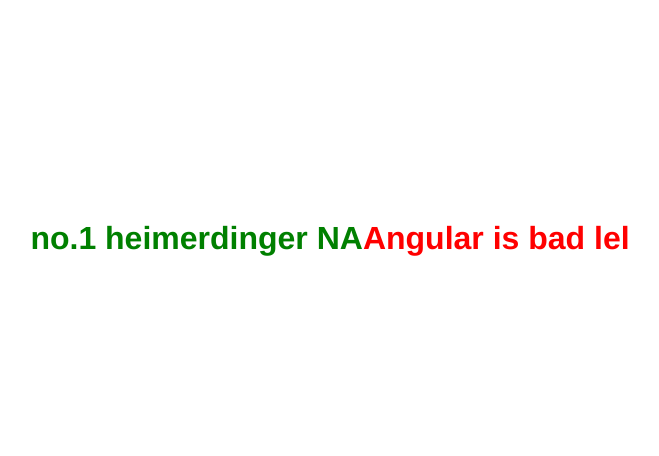
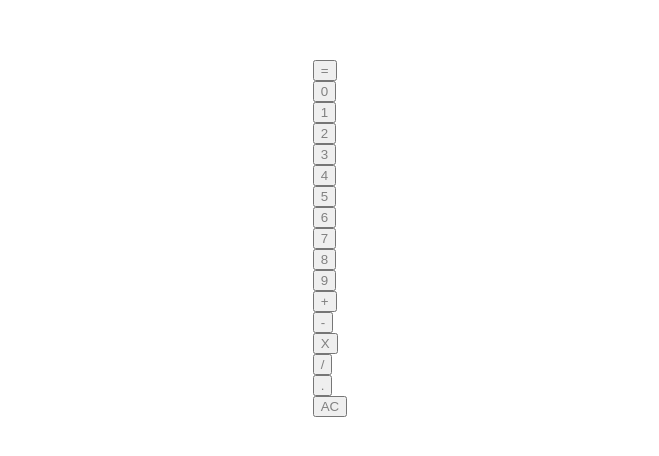
Before and after one commit to terminader7/js-calculator, a React (Create React App) app: page / in a window 1280 px wide. Shown: the part 162-618 px from the top of the page, without its empty margins (310-969 px from the left). Built offline with nearby package versions, Linux system fonts and the light colour scheme.

Commit message:
simple on click functionality for buttons

```diff
--- a/src/App.js
+++ b/src/App.js
@@ -1,21 +1,11 @@
 import "./App.css";
 import styled from "styled-components";
-
-const Title = styled.h1`
-  color: green;
-  font-family: helvetica;
-`;
-
-const SecondaryTitle = styled(Title)`
-  color: red;
-  display: flex;
-`;
+import { Calculator } from "./components/Calculator";
 
 function App() {
   return (
     <div className="App">
-      <Title>no.1 heimerdinger NA</Title>
-      <SecondaryTitle>Angular is bad lel</SecondaryTitle>
+      <Calculator />
     </div>
   );
 }
--- a/src/components/Calculator.js
+++ b/src/components/Calculator.js
@@ -1,5 +1,17 @@
-import React from "react";
+import React, { useState } from "react";
+import styled from "styled-components";
 
+import { CalculatorNumPad } from "./CalculatorNumPad";
+import { CalculatorDisplay } from "./CalculatorDisplay";
+
+const CalculatorContainer = styled.div``;
 export const Calculator = () => {
-  return <div></div>;
+  const [display, setDisplay] = useState("");
+
+  return (
+    <CalculatorContainer>
+      <CalculatorNumPad setDisplay={setDisplay} />
+      <CalculatorDisplay display={display} />
+    </CalculatorContainer>
+  );
 };
--- a/src/components/CalculatorButton.js
+++ b/src/components/CalculatorButton.js
@@ -1 +1,34 @@
 import React from "react";
+import styled from "styled-components";
+
+const Button = styled.button`
+  color: grey;
+`;
+export const CalculatorButton = ({
+  id,
+  buttonLabel,
+  setDisplay,
+  display,
+  type,
+}) => {
+  const handleClick = (display, type) => {
+    switch (type) {
+      case "input":
+        console.log(type);
+        setDisplay(display);
+        break;
+      case "operand":
+        console.log(type);
+        setDisplay(display);
+        break;
+    }
+  };
+
+  return (
+    <div>
+      <Button id={id} onClick={handleClick(display, type)}>
+        {buttonLabel}
+      </Button>
+    </div>
+  );
+};
--- a/src/components/CalculatorDisplay.js
+++ b/src/components/CalculatorDisplay.js
@@ -1 +1,8 @@
 import React from "react";
+import styled from "styled-components";
+
+const DisplayNumber = styled.div``;
+
+export const CalculatorDisplay = ({ display }) => {
+  return <DisplayNumber>{display}</DisplayNumber>;
+};
--- /dev/null
+++ b/src/components/CalculatorNumPad.js
@@ -0,0 +1,25 @@
+import React from "react";
+import styled from "styled-components";
+
+import numPadProperties from "../constants/numPadProperties";
+import { CalculatorButton } from "./CalculatorButton";
+
+const NumPad = styled.div``;
+
+export const CalculatorNumPad = ({ setDisplay }) => {
+  return (
+    <NumPad>
+      {numPadProperties.map(({ id, buttonLabel, display, type }) => {
+        return (
+          <CalculatorButton
+            id={id}
+            buttonLabel={buttonLabel}
+            display={display}
+            setDisplay={setDisplay}
+            type={type}
+          />
+        );
+      })}
+    </NumPad>
+  );
+};
--- /dev/null
+++ b/src/constants/numPadProperties.js
@@ -0,0 +1,104 @@
+export default [
+  {
+    id: "equals",
+    display: "=",
+    type: "operand",
+    buttonLabel: "=",
+  },
+  {
+    id: "zero",
+    display: "0",
+    type: "input",
+    buttonLabel: "0",
+  },
+  {
+    id: "one",
+    display: "1",
+    type: "input",
+    buttonLabel: "1",
+  },
+  {
+    id: "two",
+    display: "2",
+    type: "input",
+    buttonLabel: "2",
+  },
+  {
+    id: "three",
+    display: "3",
+    type: "input",
+    buttonLabel: "3",
+  },
+  {
+    id: "four",
+    display: "4",
+    type: "input",
+    buttonLabel: "4",
+  },
+  {
+    id: "five",
+    display: "5",
+    type: "input",
+    buttonLabel: "5",
+  },
+  {
+    id: "six",
+    display: "6",
+    type: "input",
+    buttonLabel: "6",
+  },
+  {
+    id: "seven",
+    display: "7",
+    type: "input",
+    buttonLabel: "7",
+  },
+  {
+    id: "eight",
+    display: "8",
+    type: "input",
+    buttonLabel: "8",
+  },
+  {
+    id: "nine",
+    display: "9",
+    type: "input",
+    buttonLabel: "9",
+  },
+  {
+    id: "add",
+    display: "+",
+    type: "operand",
+    buttonLabel: "+",
+  },
+  {
+    id: "subtract",
+    display: "-",
+    type: "operand",
+    buttonLabel: "-",
+  },
+  {
+    id: "multiply",
+    display: "X",
+    type: "operand",
+    buttonLabel: "X",
+  },
+  {
+    id: "divide",
+    display: "/",
+    type: "operand",
+    buttonLabel: "/",
+  },
+  {
+    id: "decimal",
+    display: ".",
+    type: "input",
+    buttonLabel: ".",
+  },
+  {
+    id: "clear",
+    display: "",
+    type: "input",
+    buttonLabel: "AC",
+  },
+];
```
